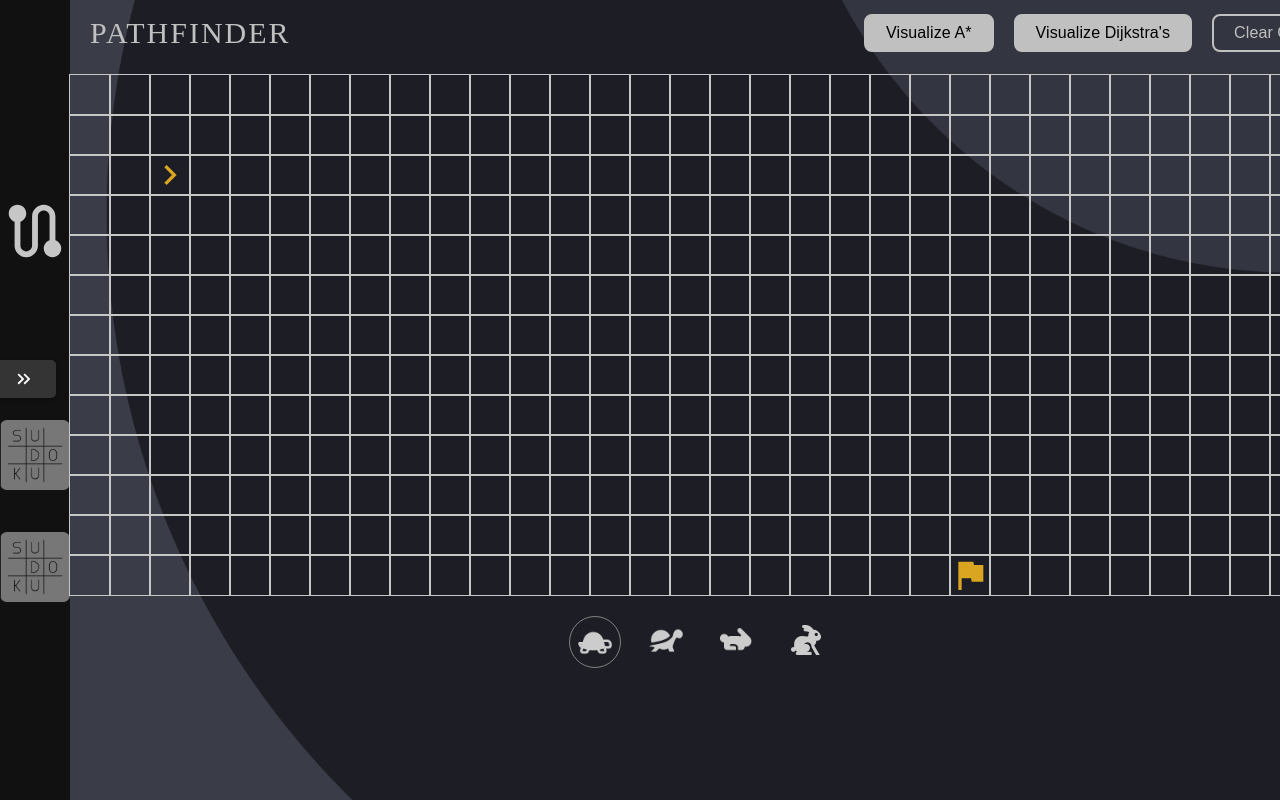
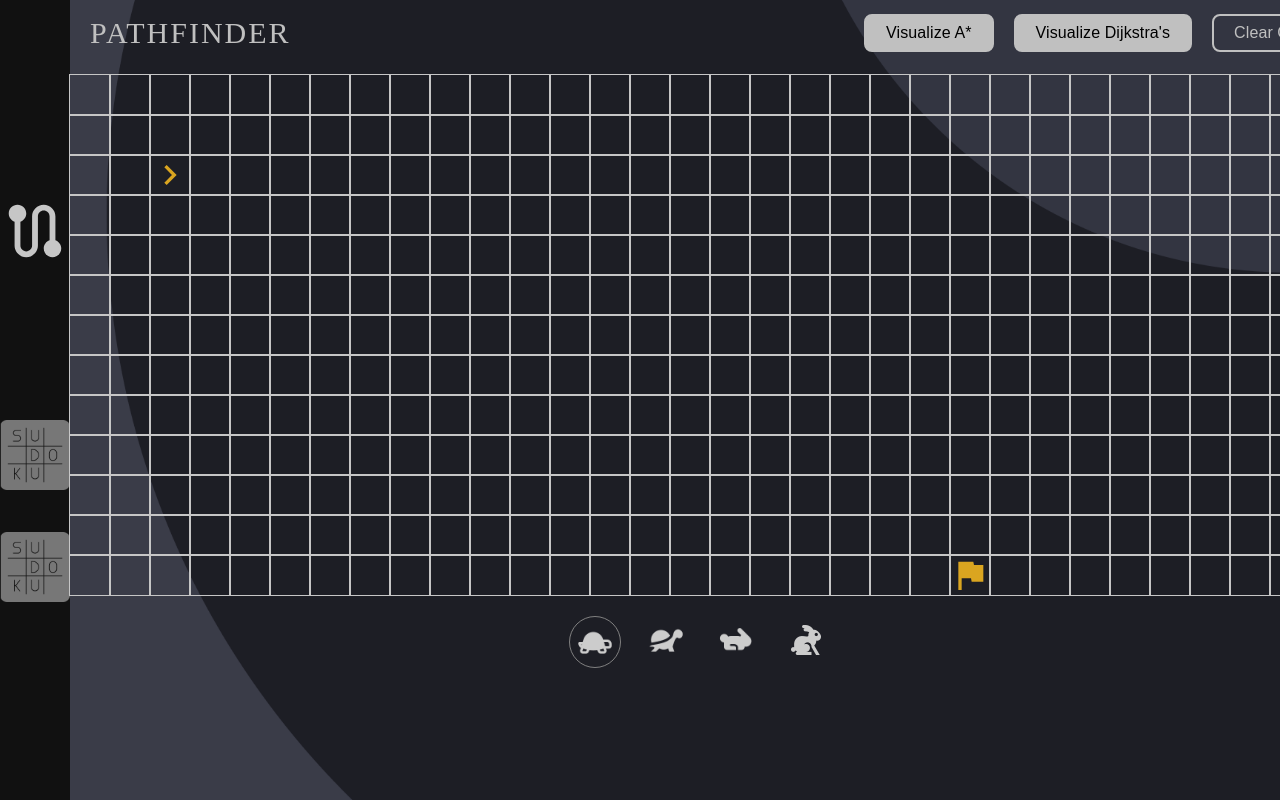
Before and after one commit to Sk47R/Visualize-IT, a React (Create React App) app: page /path-finder in a window 1280 px wide. Shown: the top 800 px of the page. Built offline with nearby package versions, Linux system fonts and the light colour scheme; some icons are missing.

Commit message:
Replace previous sidenavbar with new one

```diff
--- a/src/Components/SideNavbar/SideNavbar.jsx
+++ /dev/null
@@ -1,101 +0,0 @@
-import StickySideButton from "../StickySideButton/StickySideButton";
-
-import Box from "@mui/material/Box";
-import SwipeableDrawer from "@mui/material/SwipeableDrawer";
-import List from "@mui/material/List";
-import ListItem from "@mui/material/ListItem";
-import ListItemButton from "@mui/material/ListItemButton";
-import ListItemText from "@mui/material/ListItemText";
-
-import KeyboardDoubleArrowRightIcon from "@mui/icons-material/KeyboardDoubleArrowRight";
-import HomeIcon from "@mui/icons-material/Home";
-
-import { useLocation, Link } from "react-router-dom";
-
-import { useState } from "react";
-
-export default function SideNavbar() {
-  const [open, setOpen] = useState(false);
-
-  const location = useLocation();
-
-  const navItems = [
-    {
-      name: "Home",
-      route: "/",
-    },
-    {
-      name: "N-Queens",
-      route: "/nqueens",
-    },
-    {
-      name: "Path finder",
-      route: "/path-finder",
-    },
-    {
-      name: "Sudoku solver",
-      route: "/sudoku-solver",
-    },
-    {
-      name: "Tower of Hanoi",
-      route: "/tower-of-hanoi",
-    },
-  ];
-
-  const toggleDrawer = (open) => (event) => {
-    if (
-      event &&
-      event.type === "keydown" &&
-      (event.key === "Tab" || event.key === "Shift")
-    ) {
-      return;
-    }
-
-    setOpen(open);
-  };
-
-  const list = () => (
-    <Box
-      sx={{
-        width: 250,
-        height: "100vh",
-        backgroundColor: "#343434",
-        color: "#fff",
-      }}
-      role="presentation"
-      onClick={toggleDrawer(false)}
-      onKeyDown={toggleDrawer(false)}
-    >
-      <List>
-        {navItems.map((navItem, index) => (
-          <ListItem key={index} disablePadding>
-            <ListItemButton component={Link} to={navItem.route}>
-              {navItem.name === "Home" && <HomeIcon />}&nbsp;
-              <ListItemText primary={navItem.name} />
-            </ListItemButton>
-          </ListItem>
-        ))}
-      </List>
-    </Box>
-  );
-
-  return (
-    location.pathname !== "/" && (
-      <div>
-        <StickySideButton onClick={toggleDrawer(true)}>
-          <KeyboardDoubleArrowRightIcon fontSize="large" />
-        </StickySideButton>
-
-        <SwipeableDrawer
-          anchor="left"
-          open={open}
-          onClose={toggleDrawer(false)}
-          onOpen={toggleDrawer(true)}
-          swipeAreaWidth={0}
-        >
-          {list()}
-        </SwipeableDrawer>
-      </div>
-    )
-  );
-}
--- a/src/Components/StickySideButton/StickySideButton.jsx
+++ /dev/null
@@ -1,46 +0,0 @@
-import Box from "@mui/material/Box";
-import Button from "@mui/material/Button";
-
-const StickySideButton = ({ children, onClick }) => {
-  return (
-    <Box
-      sx={{
-        // vertically center
-        display: "flex",
-        flexDirection: "column",
-        justifyContent: "center",
-        alignItems: "center",
-        textAlign: "center",
-        // position
-        position: "fixed",
-        top: "45%",
-        zIndex: "1000",
-        left: "-0.8rem",
-
-        "&:hover": {
-          left: "-0.3rem",
-        },
-      }}
-    >
-      <Button
-        onClick={onClick}
-        variant="contained"
-        sx={{
-          backgroundColor: "#343434",
-          borderRadius: "0",
-          borderBottomRightRadius: "0.5rem",
-          borderTopRightRadius: "0.5rem",
-          padding: "0.8rem",
-
-          "&:hover, &:focus, &.Mui-focusVisible": {
-            backgroundColor: "#343434",
-          },
-        }}
-      >
-        {children}
-      </Button>
-    </Box>
-  );
-};
-
-export default StickySideButton;
--- a/src/routes/route.js
+++ b/src/routes/route.js
@@ -1,6 +1,4 @@
 import { createBrowserRouter, Outlet } from "react-router-dom";
-
-import SideNavbar from "../Components/SideNavbar/SideNavbar";
 
 import Home from "../Pages/Home/Home";
 import NQueen from "../Pages/NQueen/NQueen";
@@ -13,7 +11,6 @@ const router = createBrowserRouter([
     path: "/",
     element: (
       <>
-        <SideNavbar />
         <Outlet />
         {/* <Footer /> */}
       </>
```
